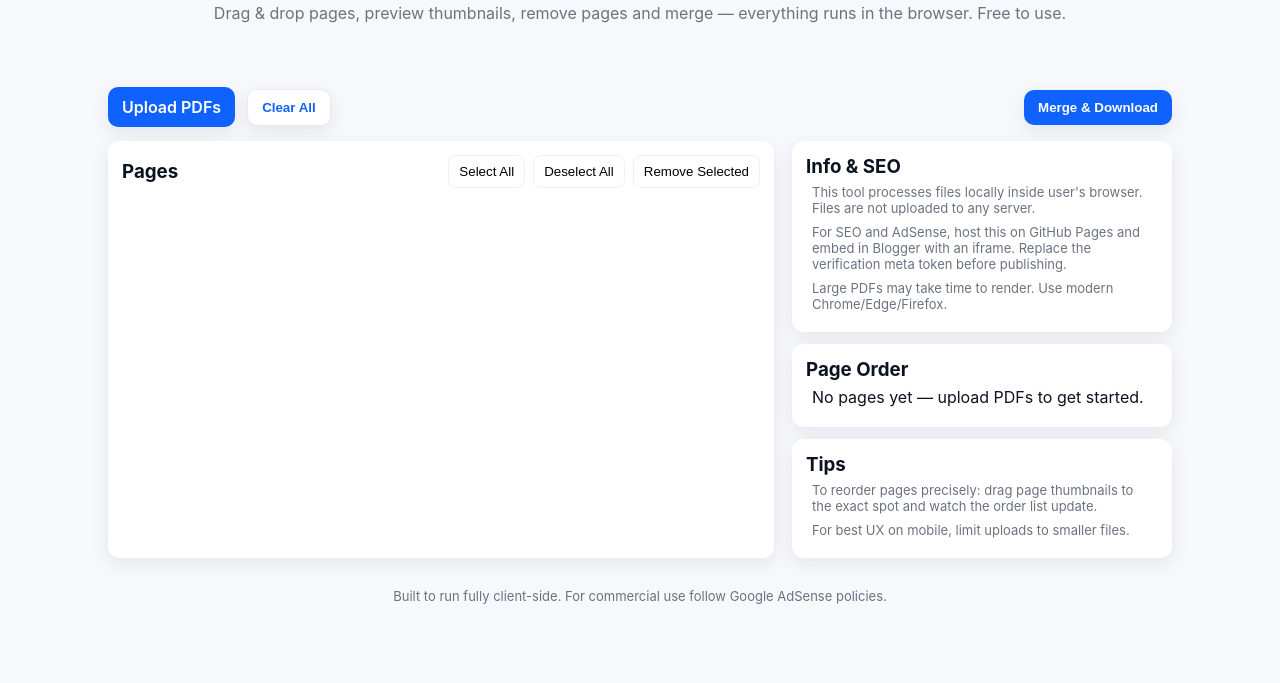
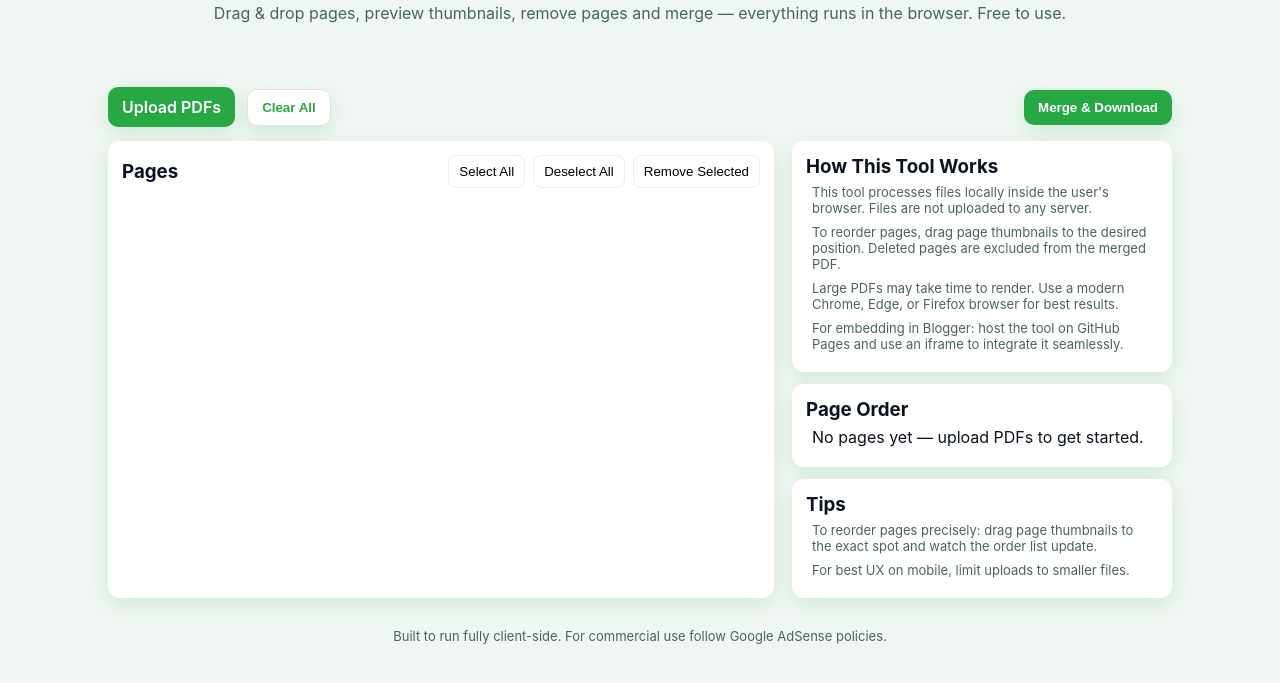
Before and after one commit to AddieJaffrey/pdf-merger, a plain HTML site: page index.html in a window 1280 px wide. Shown: the part 57-740 px from the top of the page. Drawn offline with nearby package versions, Linux system fonts and the light colour scheme; a script that the page names is missing.

Commit message:
Update index.html

```diff
--- a/index.html
+++ b/index.html
@@ -7,7 +7,7 @@
   <meta name="description" content="Free online PDF merger with page-level thumbnails — drag & drop pages, reorder, delete, and merge. No upload to server; runs in your browser.">
   <link rel="canonical" href="https://yourusername.github.io/pdf-merger/">
 
-  <!-- Adsense verification placeholder: Replace the content value with your actual verification token -->
+  <!-- Adsense verification placeholder -->
   <meta name="google-site-verification" content="REPLACE_WITH_ADSENSE_VERIFICATION_TOKEN">
 
   <!-- Open Graph / Social -->
@@ -17,7 +17,7 @@
   <meta property="og:url" content="https://yourusername.github.io/pdf-merger/">
   <meta property="og:image" content="https://yourusername.github.io/pdf-merger/og-image.png">
 
-  <!-- Structured Data (WebApplication) -->
+  <!-- Structured Data -->
   <script type="application/ld+json">
   {
     "@context": "https://schema.org",
@@ -32,14 +32,18 @@
   }
   </script>
 
-  <!-- Libraries (CDN) -->
+  <!-- Libraries -->
   <script src="https://cdnjs.cloudflare.com/ajax/libs/pdf.js/2.16.105/pdf.min.js"></script>
   <script src="https://cdnjs.cloudflare.com/ajax/libs/pdf-lib/1.17.1/pdf-lib.min.js"></script>
   <script src="https://cdnjs.cloudflare.com/ajax/libs/Sortable/1.15.0/Sortable.min.js"></script>
 
   <style>
     :root{
-      --bg:#f6f8fb; --card:#ffffff; --muted:#6b7280; --accent:#0f62fe; --shadow:0 6px 18px rgba(15,22,48,0.08);
+      --bg:#f0f6f2;
+      --card:#ffffff;
+      --muted:#4b645b;
+      --accent:#28a745;
+      --shadow:0 6px 18px rgba(40,167,69,0.15);
     }
     *{box-sizing:border-box}
     body{font-family:Inter, system-ui, -apple-system, 'Segoe UI', Roboto, 'Helvetica Neue', Arial; margin:0; background:var(--bg); color:#0b1220}
@@ -50,18 +54,18 @@
     .container{max-width:1100px;margin:18px auto;padding:18px}
     .toolbar{display:flex;gap:12px;align-items:center;flex-wrap:wrap;justify-content:center;margin-bottom:14px}
     .btn{background:var(--accent);color:#fff;padding:10px 14px;border-radius:10px;border:0;cursor:pointer;box-shadow:var(--shadow);font-weight:600}
-    .btn.secondary{background:#fff;color:var(--accent);border:1px solid #e6e9ef}
+    .btn.secondary{background:#fff;color:var(--accent);border:1px solid #d4e9dc}
     .file-input{display:inline-block}
 
     .workspace{display:grid;grid-template-columns:1fr 380px;gap:18px}
     .panel{background:var(--card);border-radius:12px;padding:14px;box-shadow:var(--shadow)}
     .preview-grid{display:flex;flex-wrap:wrap;gap:10px;max-height:68vh;overflow:auto;padding:6px}
-    .page-tile{width:130px;background:#fbfdff;border-radius:8px;padding:8px;display:flex;flex-direction:column;align-items:center;cursor:grab}
+    .page-tile{width:130px;background:#f7fdf6;border-radius:8px;padding:8px;display:flex;flex-direction:column;align-items:center;cursor:grab}
     .page-tile canvas{width:100%;height:auto;border-radius:6px;box-shadow:0 3px 8px rgba(10,20,40,0.06)}
     .page-meta{font-size:12px;color:var(--muted);margin-top:6px;text-align:center}
 
     .controls{display:flex;gap:8px;flex-wrap:wrap;justify-content:center}
-    .small{padding:8px 10px;border-radius:8px;background:#fff;border:1px solid #eef2f7}
+    .small{padding:8px 10px;border-radius:8px;background:#fff;border:1px solid #e6f1ea}
 
     .right-col{display:flex;flex-direction:column;gap:12px}
     .right-col h3{margin:0}
@@ -106,11 +110,12 @@
 
       <aside class="right-col">
         <div class="panel">
-          <h3>Info & SEO</h3>
+          <h3>How This Tool Works</h3>
           <div class="list">
-            <div class="hint">This tool processes files locally inside user's browser. Files are not uploaded to any server.</div>
-            <div class="hint">For SEO and AdSense, host this on GitHub Pages and embed in Blogger with an iframe. Replace the verification meta token before publishing.</div>
-            <div class="hint">Large PDFs may take time to render. Use modern Chrome/Edge/Firefox.</div>
+            <div class="hint">This tool processes files locally inside the user's browser. Files are not uploaded to any server.</div>
+            <div class="hint">To reorder pages, drag page thumbnails to the desired position. Deleted pages are excluded from the merged PDF.</div>
+            <div class="hint">Large PDFs may take time to render. Use a modern Chrome, Edge, or Firefox browser for best results.</div>
+            <div class="hint">For embedding in Blogger: host the tool on GitHub Pages and use an iframe to integrate it seamlessly.</div>
           </div>
         </div>
 
@@ -217,7 +222,7 @@
     pageItems.forEach((p, idx)=>{
       const node = document.createElement('div');
       node.style.display='flex'; node.style.justifyContent='space-between'; node.style.alignItems='center'; node.style.padding='6px 8px';
-      node.style.borderBottom='1px solid #f1f3f6';
+      node.style.borderBottom='1px solid #e2f0e7';
       node.innerHTML = `<div style="font-size:13px;color:#0b1220">${idx+1}. ${escapeHtml(p.fileName)} (p.${p.pageIndex+1})</div><div style="font-size:12px;color:var(--muted)">${p.selected? 'Included' : 'Removed'}</div>`;
       orderList.appendChild(node);
     });
```
